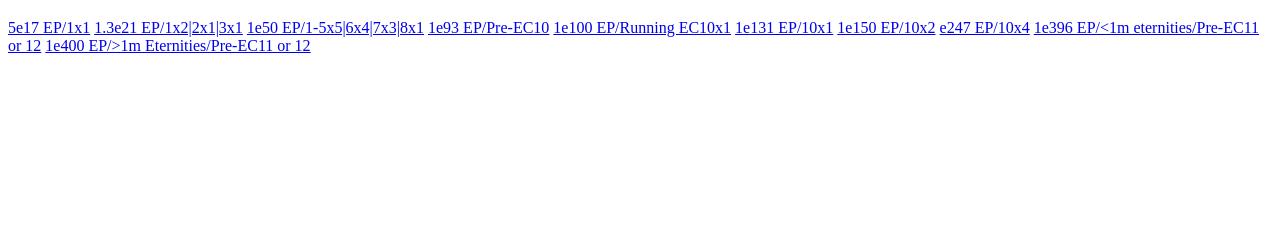
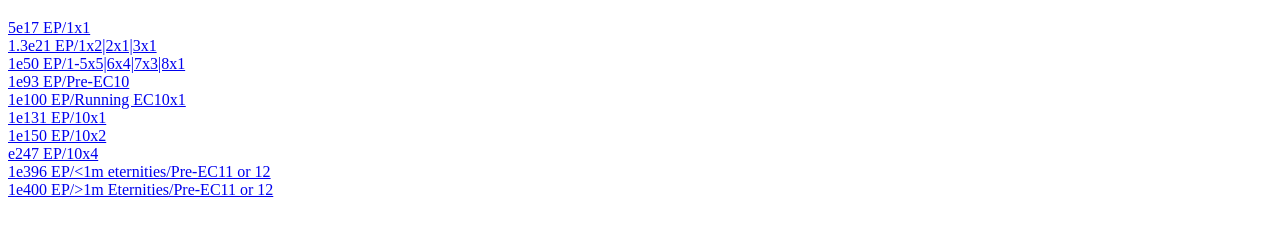
Before and after one commit to earthernsence/SaveArchive, a plain HTML site: page index.html in a window 1280 px wide. Shown: the part 159-392 px from the top of the page. Drawn offline with Linux system fonts and the light colour scheme.

Commit message:
Update index.html

```diff
--- a/index.html
+++ b/index.html
@@ -9,15 +9,15 @@
 <a href="https://pastebin.com/50swjLeT">One Galaxy</a>
     <br>
     <h1>Eternity Challenges</h1>
-    <a href="https://pastebin.com/raw/XjwkCVN5">5e17 EP/1x1</a>
-    <a href="https://pastebin.com/raw/hgMHeU5B">1.3e21 EP/1x2|2x1|3x1</a>
-    <a href="https://pastebin.com/raw/riHPpczj">1e50 EP/1-5x5|6x4|7x3|8x1</a>
-    <a href="https://pastebin.com/raw/taPMnVc9">1e93 EP/Pre-EC10</a>
-    <a href="https://pastebin.com/raw/k4CaeaTa">1e100 EP/Running EC10x1</a>
-    <a href="https://pastebin.com/raw/NxKNhmvz">1e131 EP/10x1</a>
-    <a href="https://pastebin.com/raw/sJcUhDjS">1e150 EP/10x2</a>
-    <a href="https://pastebin.com/raw/q0QLUpxL">e247 EP/10x4</a>
-    <a href="https://pastebin.com/raw/Ui1pv0d8">1e396 EP/<1m eternities/Pre-EC11 or 12</a>
-    <a href="https://pastebin.com/raw/4KRYFBSb">1e400 EP/>1m Eternities/Pre-EC11 or 12</a>
+    <a href="https://pastebin.com/raw/XjwkCVN5">5e17 EP/1x1</a><br>
+    <a href="https://pastebin.com/raw/hgMHeU5B">1.3e21 EP/1x2|2x1|3x1</a><br>
+    <a href="https://pastebin.com/raw/riHPpczj">1e50 EP/1-5x5|6x4|7x3|8x1</a><br>
+    <a href="https://pastebin.com/raw/taPMnVc9">1e93 EP/Pre-EC10</a><br>
+    <a href="https://pastebin.com/raw/k4CaeaTa">1e100 EP/Running EC10x1</a><br>
+    <a href="https://pastebin.com/raw/NxKNhmvz">1e131 EP/10x1</a><br>
+    <a href="https://pastebin.com/raw/sJcUhDjS">1e150 EP/10x2</a><br>
+    <a href="https://pastebin.com/raw/q0QLUpxL">e247 EP/10x4</a><br>
+    <a href="https://pastebin.com/raw/Ui1pv0d8">1e396 EP/<1m eternities/Pre-EC11 or 12</a><br>
+    <a href="https://pastebin.com/raw/4KRYFBSb">1e400 EP/>1m Eternities/Pre-EC11 or 12</a><br>
     </div>
 </html>
```
